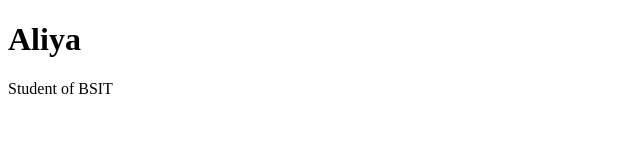
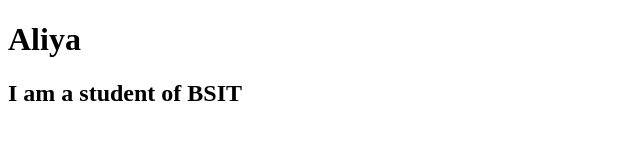
Before and after one commit to aliyasaqib19/devopslab, a plain HTML site: page index.html in a window 1280 px wide. Shown: the whole page, without its empty margins (0-640 px from the left). Drawn offline with Linux system fonts and the light colour scheme.

Commit message:
change the modification

```diff
--- a/index.html
+++ b/index.html
@@ -7,6 +7,9 @@
 </head>
 <body>
           <h1> Aliya </h1>
-          <p> Student of BSIT </p>
+          <h2> I am a student of BSIT </h2>
+
+
+
 </body>
 </html>
```
